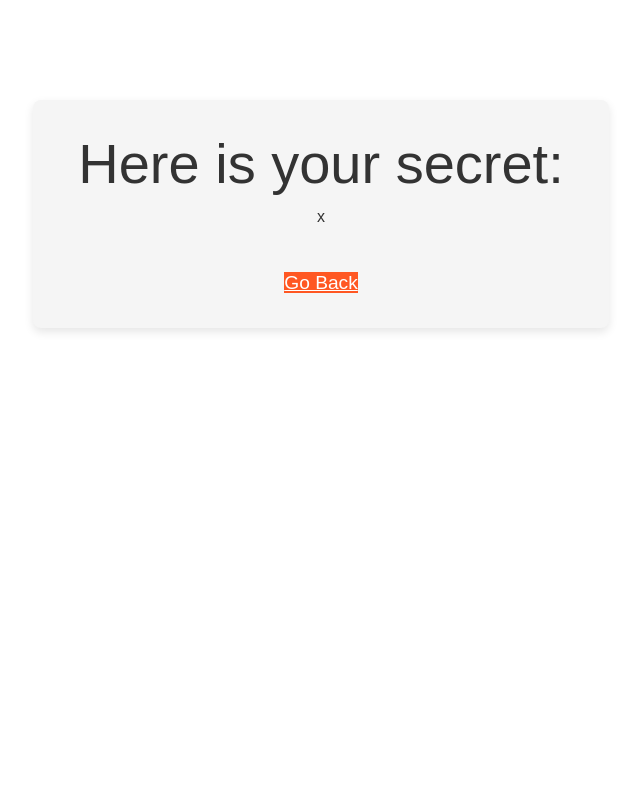
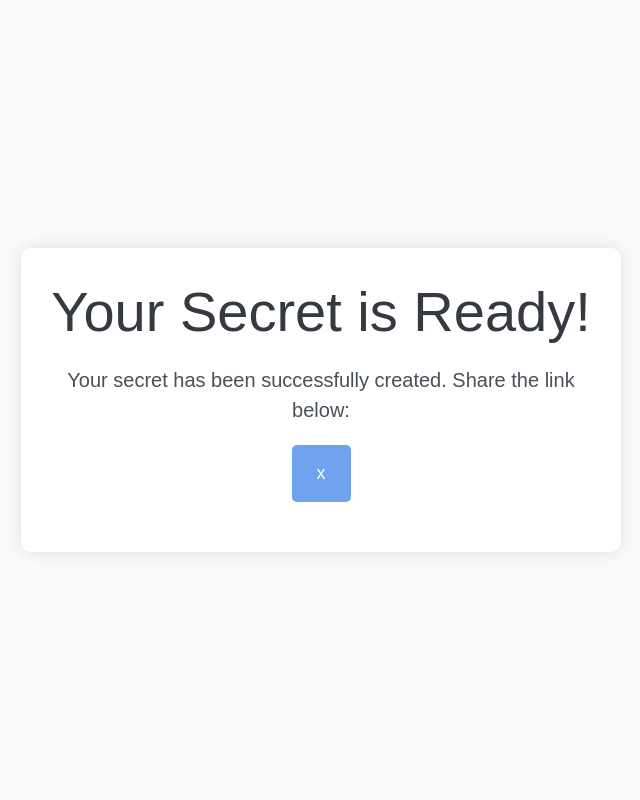
Before and after one commit to rojinashaikh/secure-one-time-share, a Flask app: template templates/secret.html in a window 1280 px wide. Shown: the whole page, without its empty margins (319-959 px from the left). Run offline with Flask 3, Linux system fonts and the light colour scheme; the template is opened without the code that fills it: most values are stand-ins (such as "Sample title", 1, 10 or a date in 2020).

Commit message:
Update secret.html

```diff
--- a/templates/secret.html
+++ b/templates/secret.html
@@ -3,44 +3,15 @@
 <head>
     <meta charset="UTF-8">
     <meta name="viewport" content="width=device-width, initial-scale=1.0">
-    <title>Your Secret</title>
+    <title>Your Secret is Ready!</title>
     <link href="https://cdn.jsdelivr.net/npm/bootstrap@5.3.0-alpha1/dist/css/bootstrap.min.css" rel="stylesheet" integrity="sha384-KyZXEJ6HMR7B1rK9nY8RzA6Y3mdO4amdd06w6zHc4yF1b5mYZmBC9K3aJ5kjJz6Y" crossorigin="anonymous">
-    <style>
-        body {
-            background: #ffffff;
-            color: #333;
-            font-family: 'Arial', sans-serif;
-        }
-        .container {
-            max-width: 600px;
-            margin-top: 100px;
-            text-align: center;
-        }
-        .secret-box {
-            background-color: #f5f5f5;
-            padding: 30px;
-            border-radius: 8px;
-            box-shadow: 0 4px 10px rgba(0, 0, 0, 0.1);
-        }
-        .btn-back {
-            background: #ff5722;
-            color: white;
-            border: none;
-            font-size: 1.2em;
-        }
-        .btn-back:hover {
-            background: #e64a19;
-        }
-    </style>
+    <link rel="stylesheet" href="styles.css">
 </head>
 <body>
     <div class="container">
-        <div class="secret-box">
-            <h1 class="display-4">Here is your secret:</h1>
-            <p>{{ secret }}</p>
-            <br>
-            <a href="/" class="btn-back btn-lg">Go Back</a>
-        </div>
+        <h1 class="display-4">Your Secret is Ready!</h1>
+        <p class="lead">Your secret has been successfully created. Share the link below:</p>
+        <a href="{{ secret_link }}" class="secret-link">{{ secret_link }}</a>
     </div>
 
     <script src="https://cdn.jsdelivr.net/npm/bootstrap@5.3.0-alpha1/dist/js/bootstrap.bundle.min.js" integrity="sha384-pzjw8f+ua7Kw1TIq0VfDOfKlrYLRpQ+1l94oI1Z5hHDL+5AyyQb3c/1XkO+V1x7Q" crossorigin="anonymous"></script>
```
